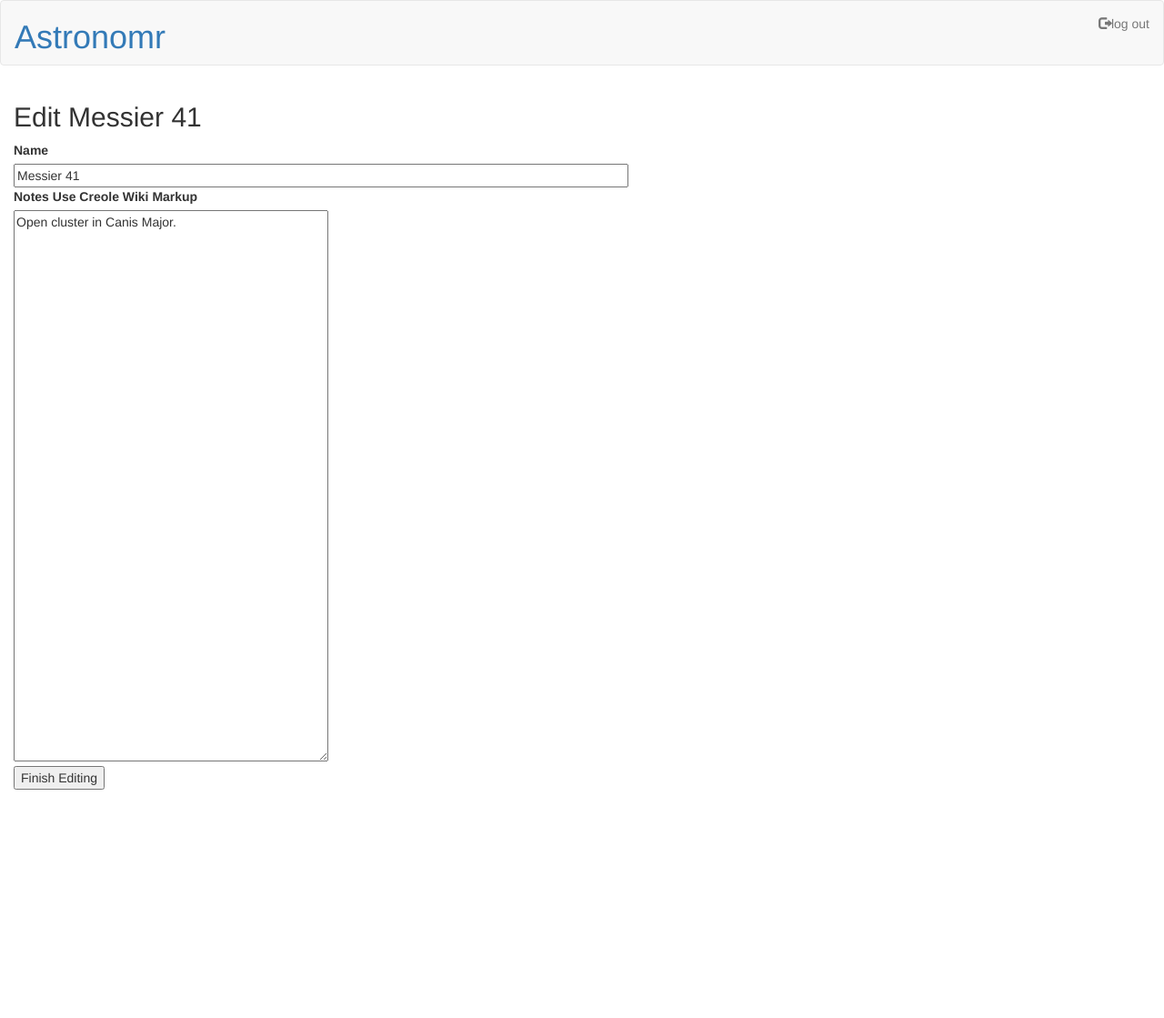
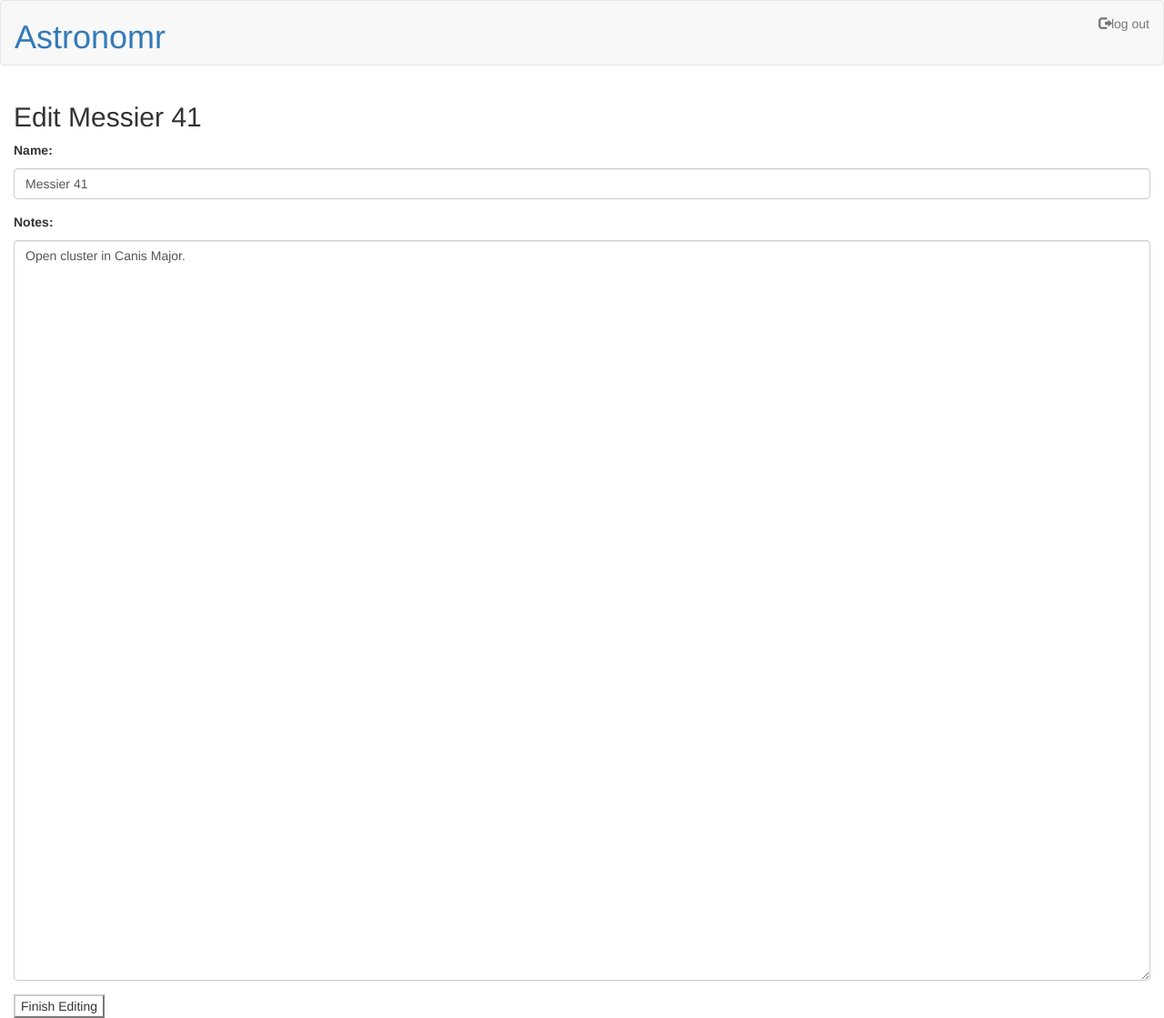
Before and after one commit to deapplegate/astronomr, a Flask app: page /object/1/edit in a window 1280 px wide. Shown: the whole page at 91% size. Before the commit the page ends 868 px from the top, so only its background shows below. Run offline with Flask 2, Linux system fonts and the light colour scheme; the visitor is signed in with stand-in values (Sample User, id 1); data comes from the database, SQL or seed files in the repository; some libraries are stand-ins or nearby versions.

Commit message:
switched edit object form to bootstrap

```diff
--- a/astronomr/templates/edit_object.html
+++ b/astronomr/templates/edit_object.html
@@ -6,13 +6,8 @@
 <h2>Edit {{ theobject.name }}</h2>
 <form role="form" action="{{ url_for('edit_object', object_id = theobject.id) }}" method=post class=edit-object>
   {{ edit_object_form.hidden_tag() }}
-
-  <dl>
-    <dt>{{ edit_object_form.name.label }}
-    <dd>{{ edit_object_form.name(size=80) }}{% for error in edit_object_form.name.errors %}<span style="color: red;">[{{ error }}]</span> {% endfor %}
-    <dt>{{ edit_object_form.text.label }} Use Creole Wiki Markup
-    <dd>{{ edit_object_form.text(rows=30, cols=40) }}{% for error in edit_object_form.text.errors %}<span style="color: red;">[{{ error }}]</span> {% endfor %}
-    <dd><input type=submit value="Finish Editing">
-  </dl>
+  {{ render_field_bootstrap(edit_object_form.name) }}
+  {{ render_field_bootstrap(edit_object_form.text, rows=40) }}
+  <button type=submit class="bt btn-default">Finish Editing</buton>
 </form>
 {% endblock %}
```
